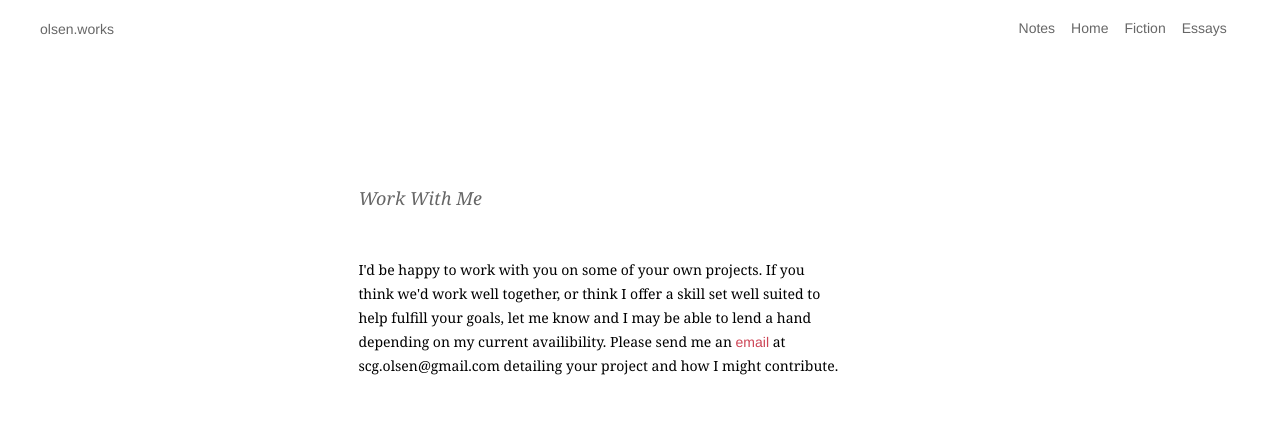
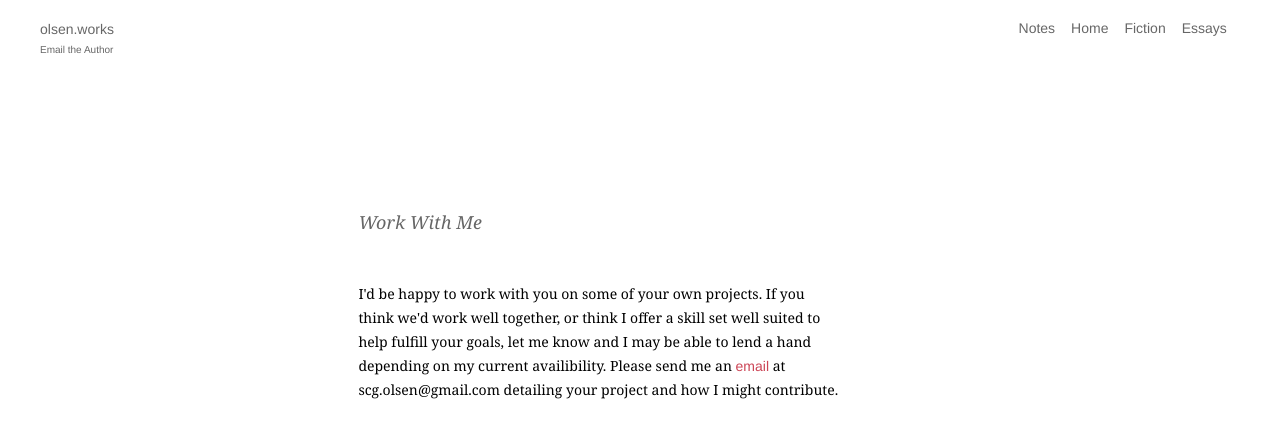
Before and after one commit to fakeolsen/scolsen.github.io, a Jekyll site: the page built from work-with.html, in a window 1280 px wide. Shown: the top 438 px of the page. Built offline with Jekyll 4.4.1, drawn with Linux system fonts in a browser that asks for light colours; some web fonts are replaced.

Commit message:
Update header.html

```diff
--- a/_includes/header.html
+++ b/_includes/header.html
@@ -2,7 +2,7 @@
     <div class="site-info">
         <a class="site-title" href="{{ site.baseurl }}/">olsen.works</a>
         <p class="current-page-indicator">Currently Viewing: {{ page.title }}</p>
-        <p class="current-page-indicator"><a class="email-link" href="mailto:scg.olsen@gmail.com">Email the Author</a></p>
+        <p><a class="email-link" href="mailto:scg.olsen@gmail.com">Email the Author</a></p>
     </div>
     {% if page.title != "Home" %}
     <div class="nav-info-container">
```
